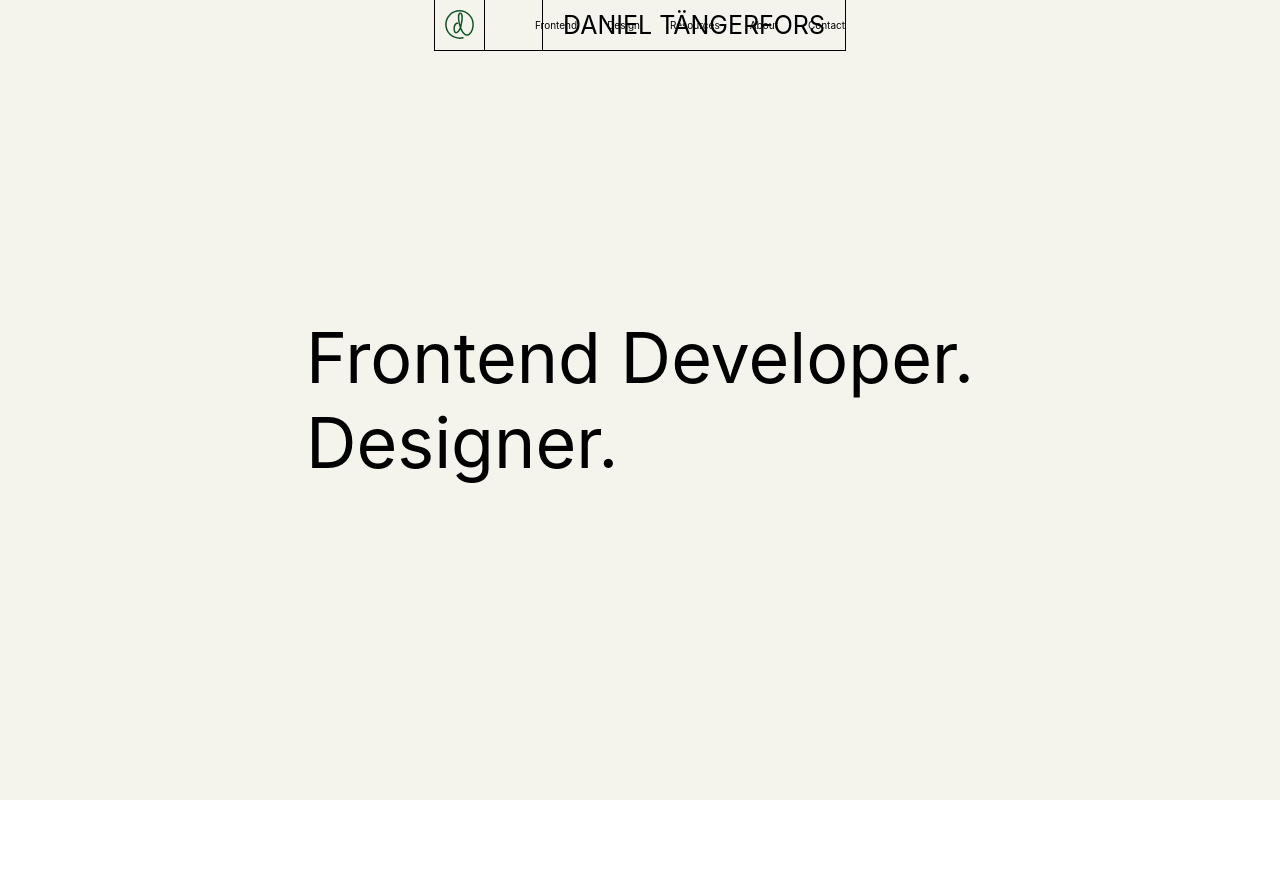
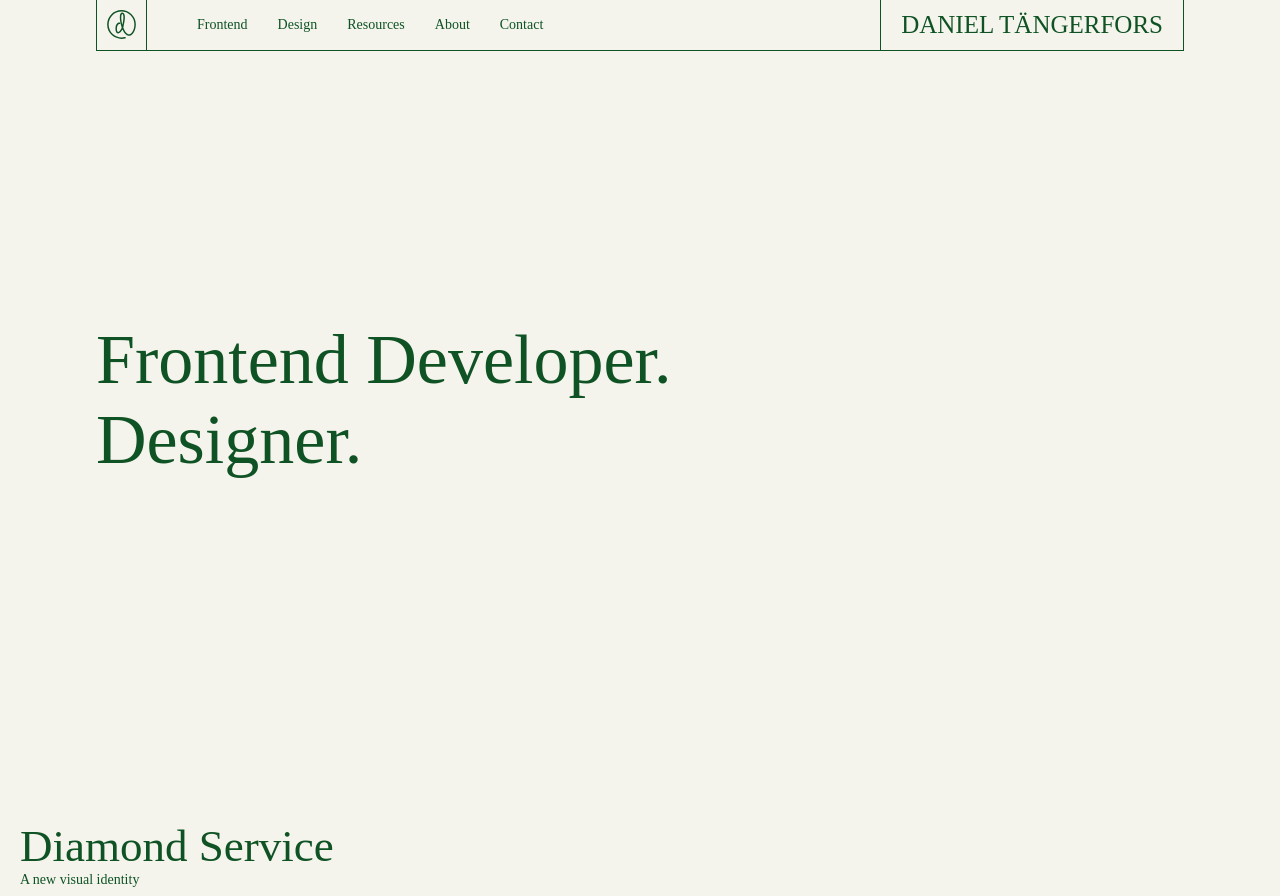
Before and after one commit to dtangerfors/react-portfolio, a React (Create React App) app: page / in a window 1280 px wide. Shown: the top 896 px of the page. Before the commit the page ends 800 px from the top, so only its background shows below. Built offline with nearby package versions, Linux system fonts and the light colour scheme; a web font is replaced by a local one.

Commit message:
Moved ThemeProvider and added new components

```diff
--- a/src/App.js
+++ b/src/App.js
@@ -1,14 +1,22 @@
-import React from 'react';
-import './App.css';
+import React from 'react'
+import './App.css'
+import { ThemeProvider } from 'styled-components'
+import theme from './assets/theme'
 
-import Nav from "./layout/Nav.js";
-import Hero from './layout/Hero.js'
+import Nav from "./layout/Nav"
+import Hero from './layout/Hero'
+import Cases from './layout/Cases'
+import Footer from './layout/Footer'
 
 function App() {
   return (
     <div className="App">
-      <Nav></Nav>
-      <Hero></Hero>
+      <ThemeProvider theme={theme}>
+        <Nav />
+        <Hero />
+        <Cases />
+        <Footer />
+      </ThemeProvider>
     </div>
   );
 }
```
